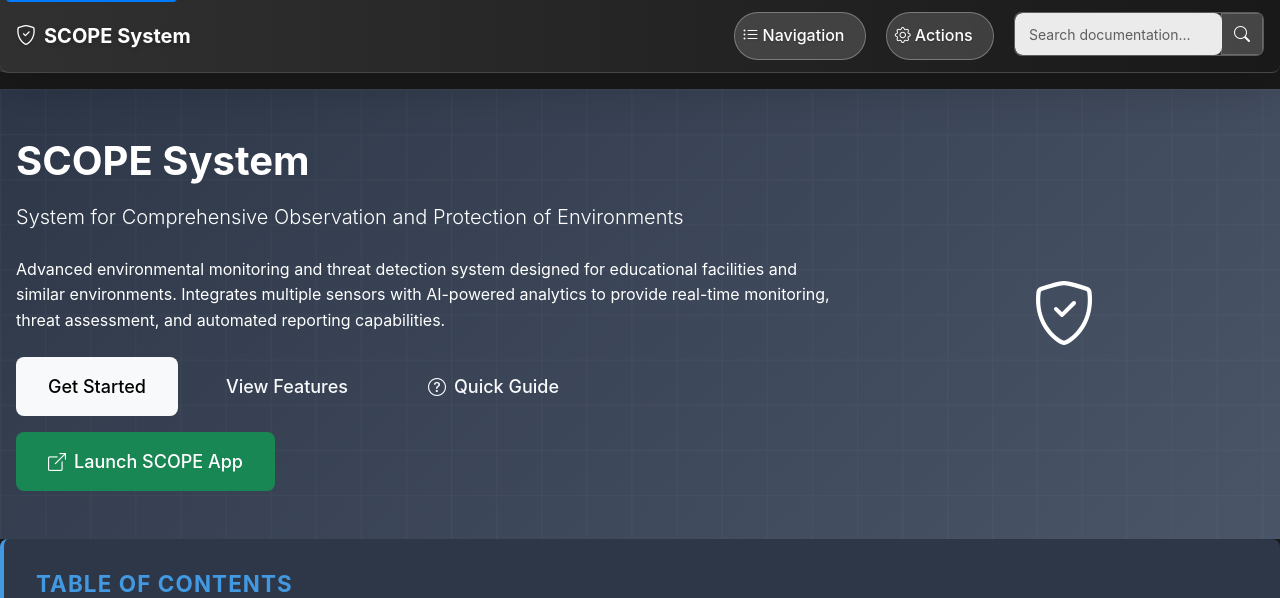
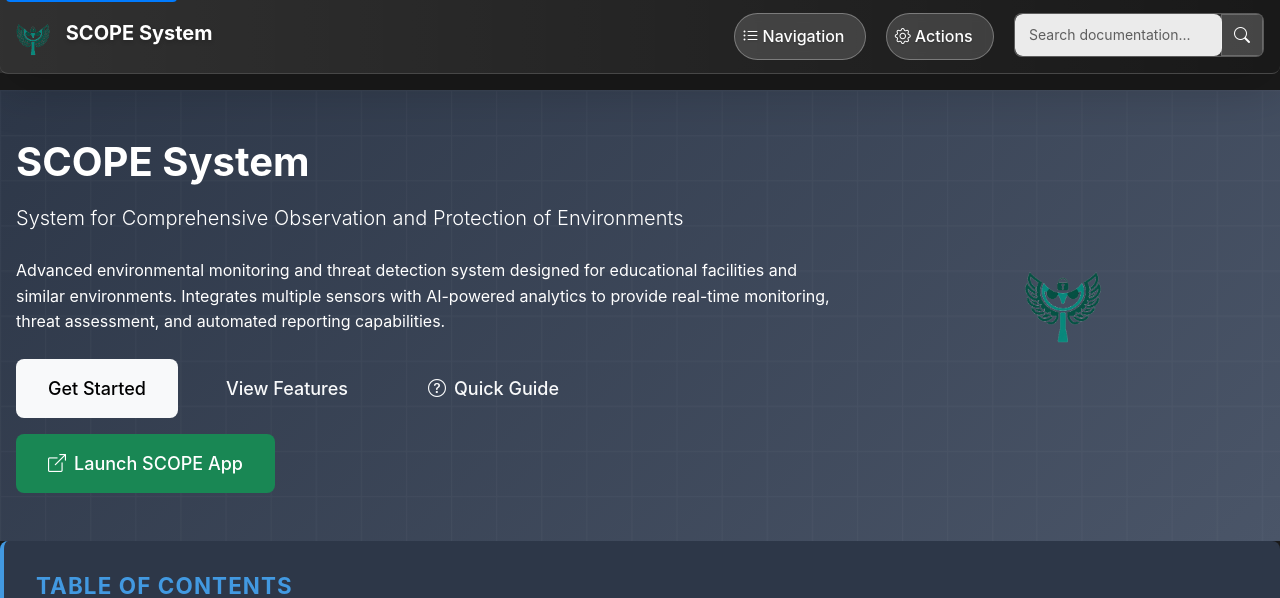
Before and after one commit to SarveshwarSenthilKumar/Engineering-Idol, a Flask app: page /documentation in a window 1280 px wide. Shown: the top 598 px of the page. Run offline with Flask 3, Linux system fonts and the light colour scheme; a user stored in the database is signed in; some libraries are stand-ins or nearby versions.

Commit message:
Updated and added logo to every page

```diff
--- a/templates/login.html
+++ b/templates/login.html
@@ -70,7 +70,11 @@
 <body>
     <div class="login-container">
         <div class="login-header">
-            <h2><i class="fas fa-shield-alt"></i> SCOPE</h2>
+            <img src="{{ url_for('static', filename='assets/logo_icon.png') }}"
+                 alt="SCOPE Logo"
+                 style="width: 60px; height: 60px; margin-bottom: 15px;"
+                 class="img-fluid">
+            <h2>SCOPE</h2>
             <p>SCOPE & Security Dashboard</p>
         </div>
 
--- a/templates/register.html
+++ b/templates/register.html
@@ -103,7 +103,11 @@
 <body>
     <div class="register-container">
         <div class="register-header">
-            <h2><i class="fas fa-user-plus"></i> Create Account</h2>
+            <img src="{{ url_for('static', filename='assets/logo_icon.png') }}"
+                 alt="SCOPE Logo"
+                 style="width: 60px; height: 60px; margin-bottom: 15px;"
+                 class="img-fluid">
+            <h2>Create Account</h2>
             <p>SCOPE Registration</p>
         </div>
 
--- a/templates/scope-docs.html
+++ b/templates/scope-docs.html
@@ -14,7 +14,11 @@
     <nav class="navbar navbar-expand-lg navbar-dark bg-primary shadow-lg">
         <div class="container">
             <a class="navbar-brand fw-bold" href="#overview">
-                <i class="bi bi-shield-check me-2"></i>SCOPE System
+                <img src="{{ url_for('static', filename='assets/logo_icon.png') }}"
+                     alt="SCOPE Logo"
+                     style="width: 35px; height: 35px; margin-right: 10px;"
+                     class="img-fluid d-inline-block align-text-top">
+                SCOPE System
             </a>
             <button class="navbar-toggler" type="button" data-bs-toggle="collapse" data-bs-target="#navbarNav" aria-controls="navbarNav" aria-expanded="false">
                 <span class="navbar-toggler-icon"></span>
@@ -100,7 +104,10 @@
                 </div>
                 <div class="col-lg-4">
                     <div class="text-center">
-                        <i class="bi bi-shield-check display-1"></i>
+                        <img src="{{ url_for('static', filename='assets/logo_icon.png') }}"
+                             alt="SCOPE Logo"
+                             style="width: 80px; height: 80px; margin-bottom: 20px;"
+                             class="img-fluid">
                     </div>
                 </div>
             </div>
@@ -3043,7 +3050,10 @@ class ExternalAPIManager:
 
                     <div class="card">
                         <div class="card-header">
-                            <h6 class="mb-0"><i class="bi bi-shield-check me-2"></i>How SCOPE Scoring Works</h6>
+                            <h6 class="mb-0"><img src="{{ url_for('static', filename='assets/logo_icon.png') }}"
+                             alt="SCOPE Logo"
+                             style="width: 20px; height: 20px; margin-right: 8px;"
+                             class="img-fluid d-inline-block align-text-top">How SCOPE Scoring Works</h6>
                         </div>
                         <div class="card-body">
                             <p>The SCOPE threat scoring system analyzes multiple sensor inputs to calculate an overall threat level. Each component is scored 0-100, then weighted by importance to determine the final threat assessment.</p>
```
